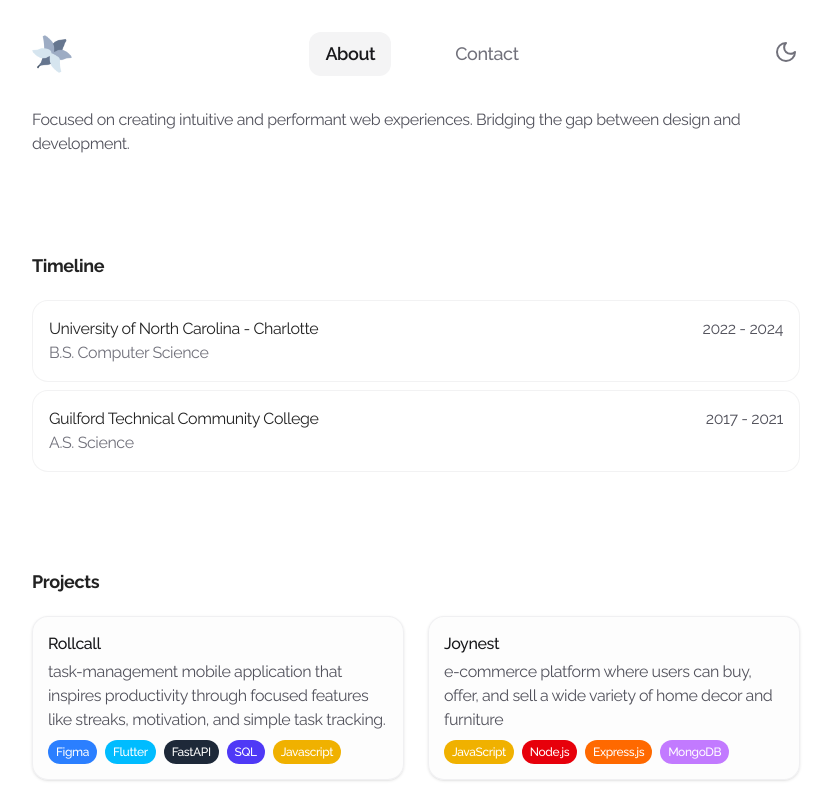
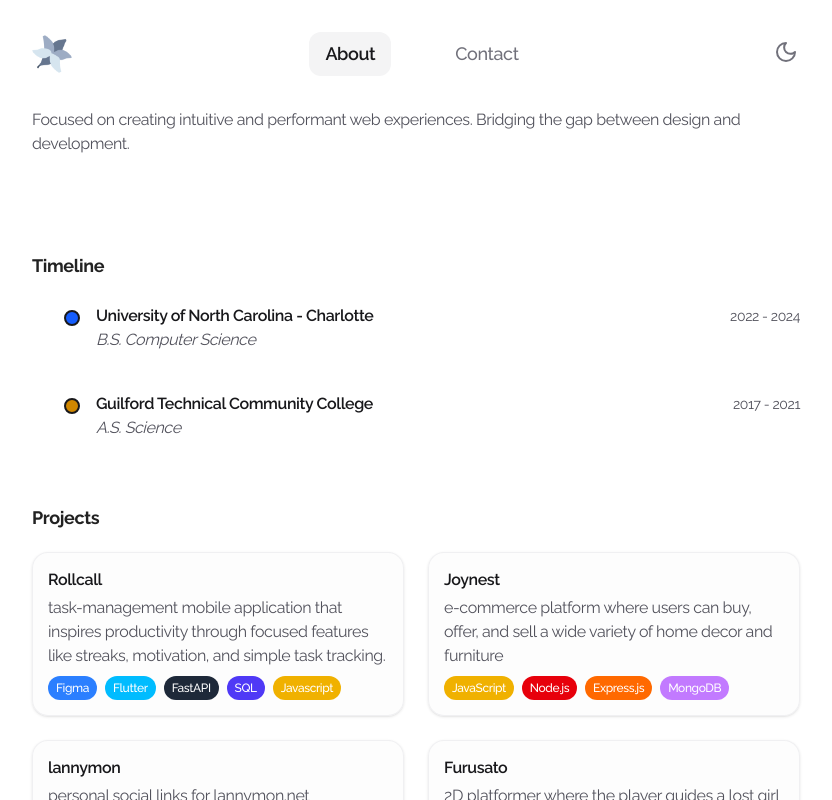
Before and after one commit to lancanon/personal-site, a Next.js app: page / in a window 1280 px wide. Shown: the top 800 px of the page, without its empty margins (224-1056 px from the left). Built offline with nearby package versions, Linux system fonts and the light colour scheme.

Commit message:
improved about section ui functionality

```diff
--- a/src/app/footer.tsx
+++ b/src/app/footer.tsx
@@ -27,7 +27,7 @@ const ICONS = {
 
 export function Footer() {
   return (
-    <footer className="mt-24 border-t border-zinc-100 px-0 py-4 dark:border-[#2e4052]">
+    <footer className="mt-24 border-t border-zinc-200 px-0 py-4 dark:border-[#2e4052]">
       <div className="flex flex-col items-center gap-2">
         <div className="flex gap-4 justify-center">
           {SOCIAL_LINKS.map((link) => (
--- a/src/app/page.tsx
+++ b/src/app/page.tsx
@@ -2,7 +2,6 @@
 import { motion } from 'framer-motion'
 import { Spotlight } from '../../components/ui/spotlight'
 import { Magnetic } from '../../components/ui/magnetic'
-import Link from 'next/link'
 import {
   PROJECTS,
   TIMELINE,
@@ -27,40 +26,6 @@ const TRANSITION_SECTION = {
   duration: 0.3,
 }
 
-function MagneticSocialLink({
-  children,
-  link,
-}: {
-  children: React.ReactNode
-  link: string
-}) {
-  return (
-    <Magnetic springOptions={{ bounce: 0 }} intensity={0.3}>
-      <a
-        href={link}
-        className="group relative inline-flex shrink-0 items-center gap-[1px] rounded-full bg-zinc-100 px-2.5 py-1 text-sm text-black transition-colors duration-200 hover:bg-zinc-950 hover:text-zinc-50 dark:bg-zinc-800 dark:text-zinc-100 dark:hover:bg-zinc-700"
-      >
-        {children}
-        <svg
-          width="15"
-          height="15"
-          viewBox="0 0 15 15"
-          fill="none"
-          xmlns="http://www.w3.org/2000/svg"
-          className="h-3 w-3"
-        >
-          <path
-            d="M3.64645 11.3536C3.45118 11.1583 3.45118 10.8417 3.64645 10.6465L10.2929 4L6 4C5.72386 4 5.5 3.77614 5.5 3.5C5.5 3.22386 5.72386 3 6 3L11.5 3C11.6326 3 11.7598 3.05268 11.8536 3.14645C11.9473 3.24022 12 3.36739 12 3.5L12 9.00001C12 9.27615 11.7761 9.50001 11.5 9.50001C11.2239 9.50001 11 9.27615 11 9.00001V4.70711L4.35355 11.3536C4.15829 11.5488 3.84171 11.5488 3.64645 11.3536Z"
-            fill="currentColor"
-            fillRule="evenodd"
-            clipRule="evenodd"
-          ></path>
-        </svg>
-      </a>
-    </Magnetic>
-  )
-}
-
 export default function Personal() {
   return (
     <motion.main
@@ -69,6 +34,7 @@ export default function Personal() {
       initial="hidden"
       animate="visible"
     >
+      {/* About Section */}
       <motion.section
         variants={VARIANTS_SECTION}
         transition={TRANSITION_SECTION}
@@ -81,49 +47,50 @@ export default function Personal() {
         </div>
       </motion.section>
 
+      {/* Timeline Section */}
+      <motion.section
+        className="mb-16"
+        variants={VARIANTS_SECTION}
+        transition={TRANSITION_SECTION}
+        whileHover={{ scale: 1.02 }}
+      >
+        <h3 className="text-lg font-bold mb-6">Timeline</h3>
+        <div className="relative pl-8">
+          {/* Vertical line */}
+          <div className="absolute left-3 top-0 bottom-0 w-0.5 bg-zinc-450" />
+          <div className="space-y-10">
+            {TIMELINE.map((item, idx) => (
+              <motion.a
+                key={item.company + item.title}
+                href={item.link}
+                target="_blank"
+                rel="noopener noreferrer"
+                className="flex items-start group no-underline"
+                whileHover={{ scale: 1.03 }}
+                transition={{ type: 'spring', stiffness: 300, damping: 20 }}
+              >
+                {/* Dot */}
+                <span className={`w-4 h-4 rounded-full mt-1.5 mr-4 border-2 border-zinc-900  ${item.color}`} />
+                {/* Content */}
+                <div className="flex-1">
+                  <div className="flex justify-between items-center">
+                    <span className="font-semibold text-zinc-900 dark:text-white group-hover:text-blue-400 dark:group-hover:text-blue-400 transition-colors">{item.company}</span>
+                    <span className="text-base text-zinc-600 dark:text-zinc-400 text-sm">{item.date}</span>
+                  </div>
+                  <div className="italic text-base text-zinc-600 dark:text-zinc-400">{item.title}</div>
+                </div>
+              </motion.a>
+            ))}
+          </div>
+        </div>
+      </motion.section>
+
+      {/* Projects Section */}
       <motion.section
         variants={VARIANTS_SECTION}
         transition={TRANSITION_SECTION}
       >
-        <h3 className="mb-5 text-lg font-bold">Timeline</h3>
-        <div className="flex flex-col space-y-2">
-          {TIMELINE.map((job) => (
-            <a
-              className="relative overflow-hidden rounded-2xl bg-zinc-300/30 p-[1px] dark:bg-zinc-600/30"
-              href={job.link}
-              target="_blank"
-              rel="noopener noreferrer"
-              key={job.company + job.title}
-            >
-              <Spotlight
-                className="from-zinc-900 via-zinc-800 to-zinc-700 blur-2xl dark:from-zinc-100 dark:via-zinc-200 dark:to-zinc-50"
-                size={64}
-              />
-              <div className="relative h-full w-full rounded-[15px] bg-white p-4 dark:bg-[#161e27]">
-                <div className="relative flex w-full flex-row justify-between">
-                  <div>
-                    <h4 className="font-normal dark:text-zinc-100">
-                      {job.company}
-                    </h4>
-                    <p className="text-zinc-500 dark:text-zinc-400">
-                      {job.title}
-                    </p>
-                  </div>
-                  <p className="text-zinc-600 dark:text-zinc-400">
-                    {job.date}
-                  </p>
-                </div>
-              </div>
-            </a>
-          ))}
-        </div>
-      </motion.section>
-
-      <motion.section
-        variants={VARIANTS_SECTION}
-        transition={TRANSITION_SECTION}
-      >
-        <h3 className="mb-5 text-lg font-bold">Projects</h3>
+        <h3 className="mb-5 text-lg font-bold ">Projects</h3>
         <div className="grid grid-cols-1 gap-6 sm:grid-cols-2">
           {PROJECTS.map((project) => (
             <a
@@ -133,7 +100,7 @@ export default function Personal() {
               rel="noopener noreferrer"
               className="group block rounded-2xl bg-zinc-50/40 p-4 ring-1 ring-zinc-200/50 ring-inset shadow transition-all duration-200 hover:bg-white hover:shadow-xl dark:bg-zinc-900/40 dark:ring-zinc-800/50 dark:hover:bg-[#1e2936] transform hover:scale-105"
             >
-              <div className="font-base relative inline-block font-[450] text-zinc-900 dark:text-zinc-50 group-hover:text-blue-600 transition-colors">
+              <div className="font-semibold text-zinc-900 dark:text-zinc-50 group-hover:text-blue-600 dark:group-hover:text-blue-400 transition-colors">
                 {project.name}
               </div>
               <p className="mt-1 text-base text-zinc-600 dark:text-zinc-400">
```
